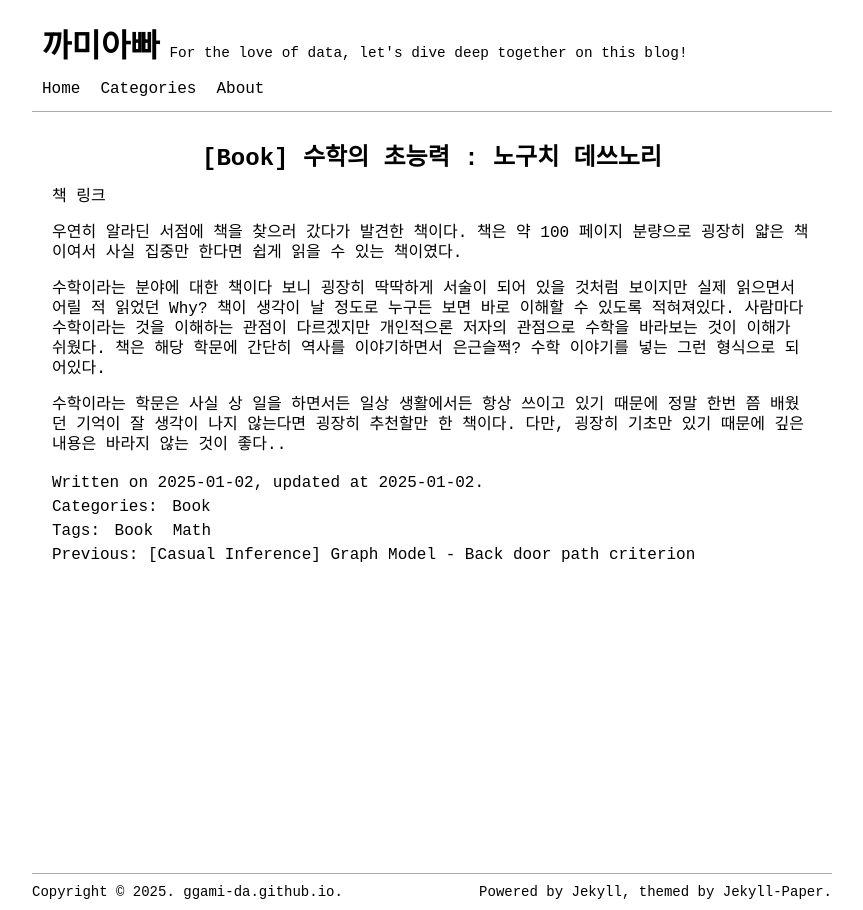
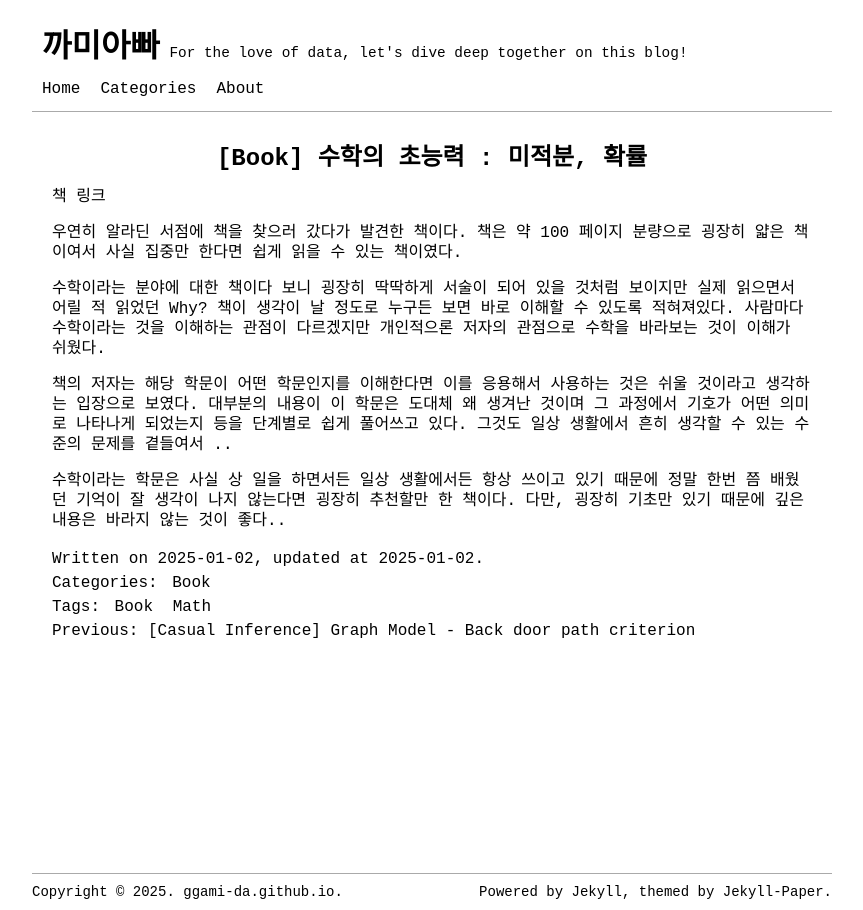
Before and after one commit to ggami-da/ggami-da.github.io, a Jekyll site: the page built from _posts/2025-01-02-math-book.md, in a window 1280 px wide. Shown: the whole page, without its empty margins (208-1071 px from the left). Built offline with Jekyll 4.4.1, drawn with Linux system fonts in a browser that asks for light colours.

Commit message:
NEW : 독서

```diff
--- a/_posts/2025-01-02-math-book.md
+++ b/_posts/2025-01-02-math-book.md
@@ -1,6 +1,6 @@
 ---
 layout: post
-title:  "[Book] 수학의 초능력 : 노구치 데쓰노리"
+title:  "[Book] 수학의 초능력 : 미적분, 확률"
 date:   2025-01-02
 last_modified_at: 2025-01-02
 categories: [Book]
@@ -14,6 +14,7 @@ tags: [Book, Math]
 
 수학이라는 분야에 대한 책이다 보니 굉장히 딱딱하게 서술이 되어 있을 것처럼 보이지만 실제 읽으면서 어릴 적 읽었던 Why? 책이 생각이 날 정도로
 누구든 보면 바로 이해할 수 있도록 적혀져있다. 사람마다 수학이라는 것을 이해하는 관점이 다르겠지만 개인적으론 저자의 관점으로 수학을 바라보는 것이 이해가 쉬웠다.
-책은 해당 학문에 간단히 역사를 이야기하면서 은근슬쩍? 수학 이야기를 넣는 그런 형식으로 되어있다.
+
+책의 저자는 해당 학문이 어떤 학문인지를 이해한다면 이를 응용해서 사용하는 것은 쉬울 것이라고 생각하는 입장으로 보였다. 대부분의 내용이 이 학문은 도대체 왜 생겨난 것이며 그 과정에서 기호가 어떤 의미로 나타나게 되었는지 등을 단계별로 쉽게 풀어쓰고 있다. 그것도 일상 생활에서 흔히 생각할 수 있는 수준의 문제를 곁들여서 ..
 
 수학이라는 학문은 사실 상 일을 하면서든 일상 생활에서든 항상 쓰이고 있기 때문에 정말 한번 쯤 배웠던 기억이 잘 생각이 나지 않는다면 굉장히 추천할만 한 책이다. 다만, 굉장히 기초만 있기 때문에 깊은 내용은 바라지 않는 것이 좋다..
```
